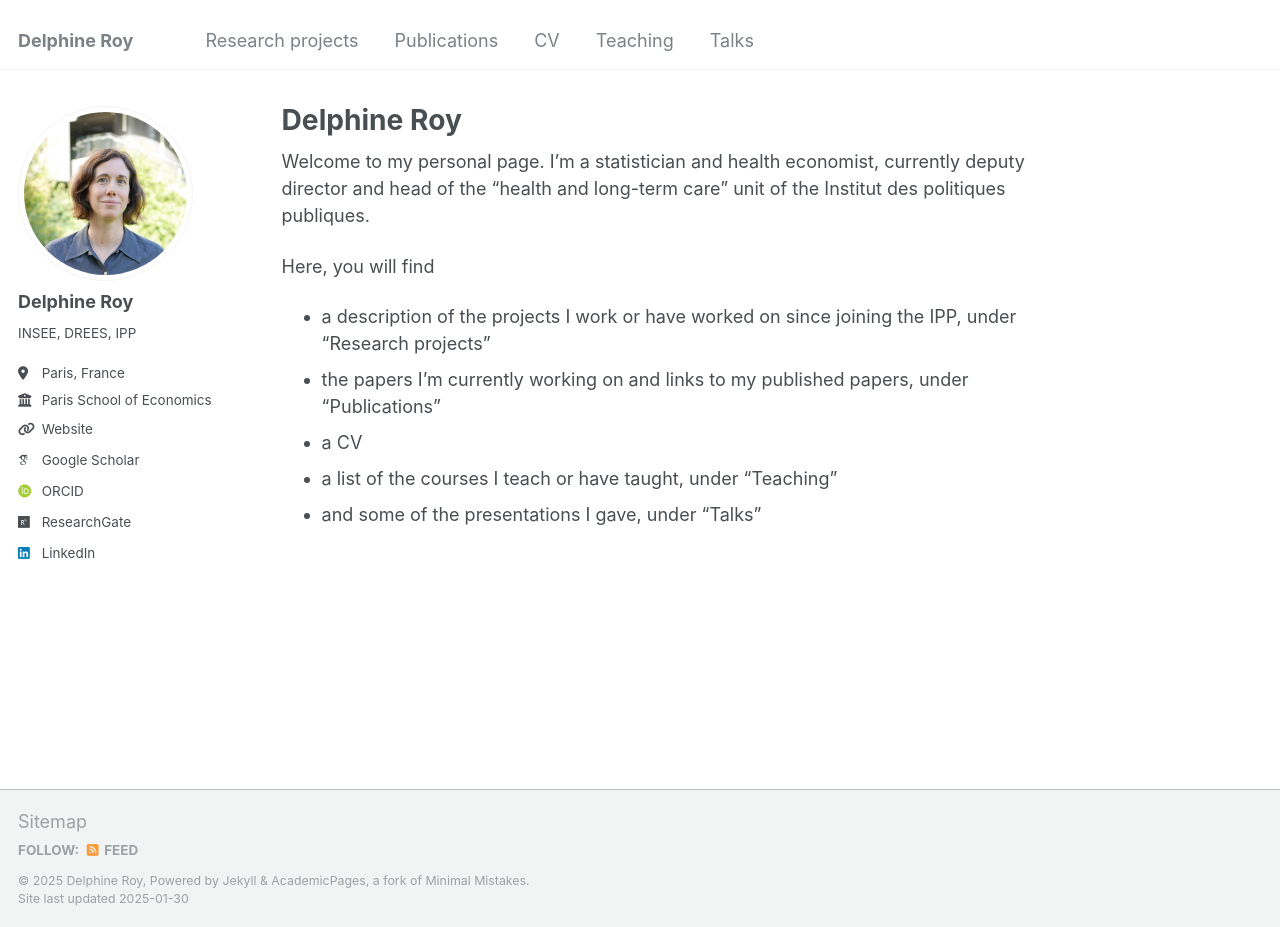
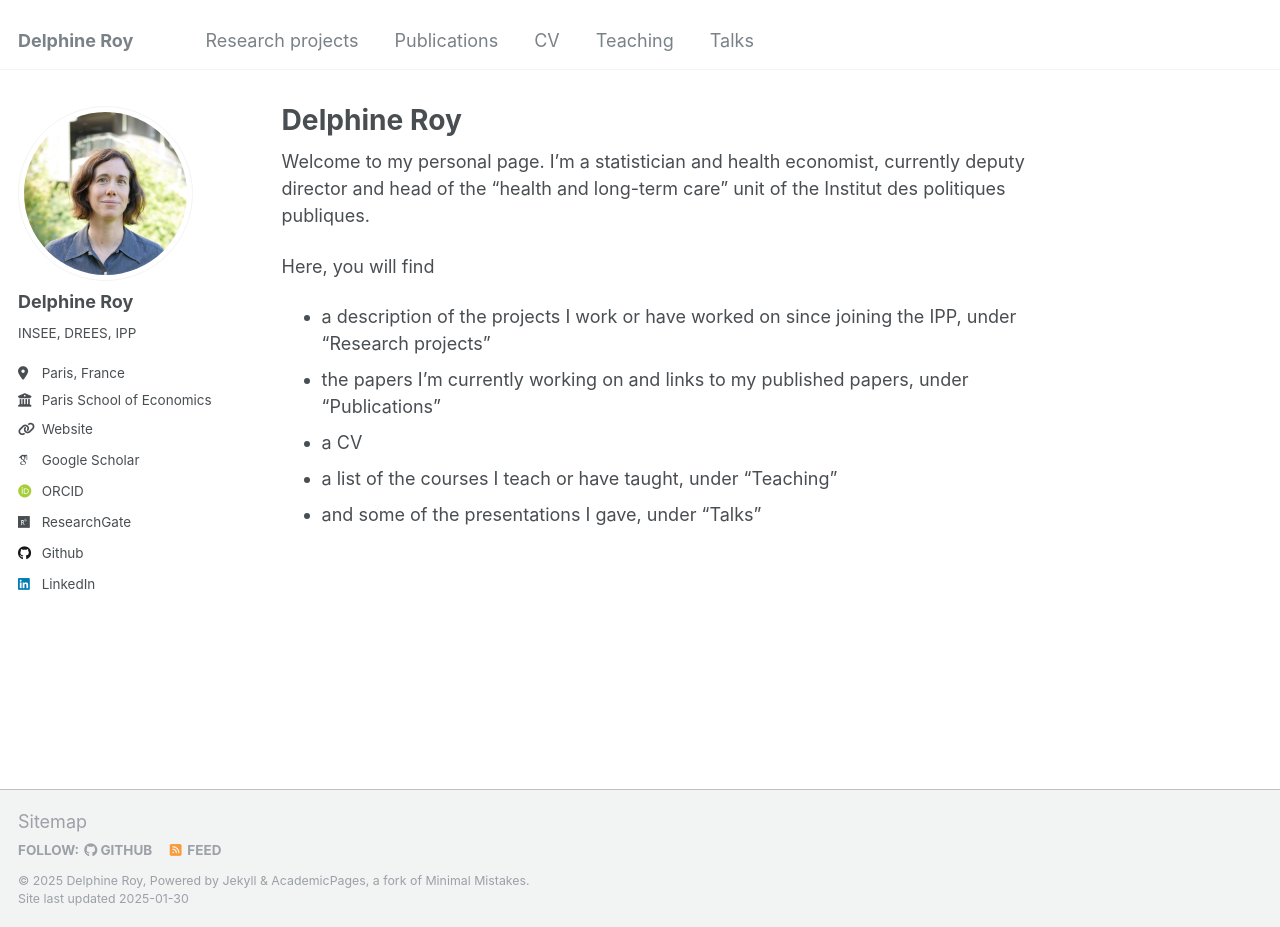
Before and after one commit to DelphineRoy/delphineroy.github.io, a Jekyll site: the page built from _pages/about.md, in a window 1280 px wide and 927 px high. Built offline with Jekyll 4.4.1, drawn with Linux system fonts in a browser that asks for light colours; some web fonts are replaced.

Commit message:
Update _config.yml github

```diff
--- a/_config.yml
+++ b/_config.yml
@@ -44,7 +44,7 @@ author:
   bitbucket        : # Username - Update with your username on the site
   codepen          : # Username
   dribbble         : # Username
-  github           : # "DelphineRoy"
+  github           : "DelphineRoy"
   kaggle           : # Username
   stackoverflow    : # User number or user number and name (i.e., use "1" or "1/jeff-atwood")
 
```
